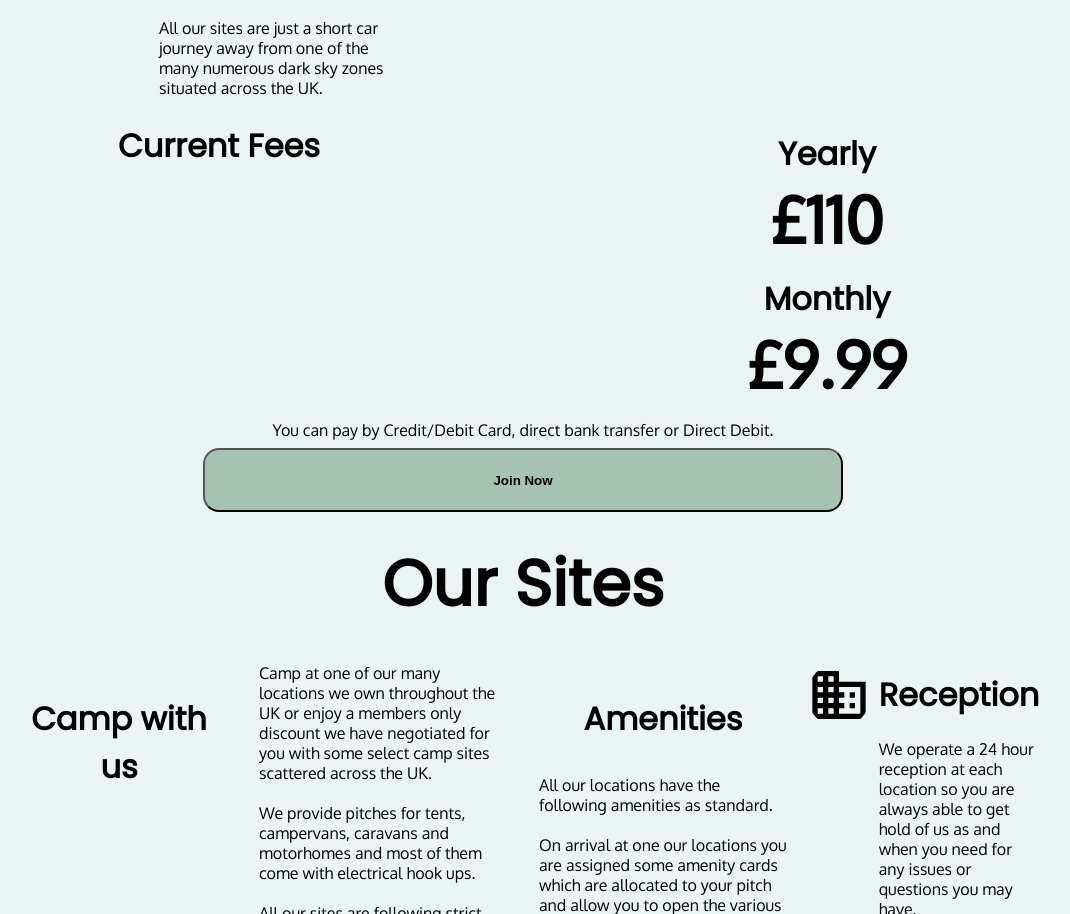
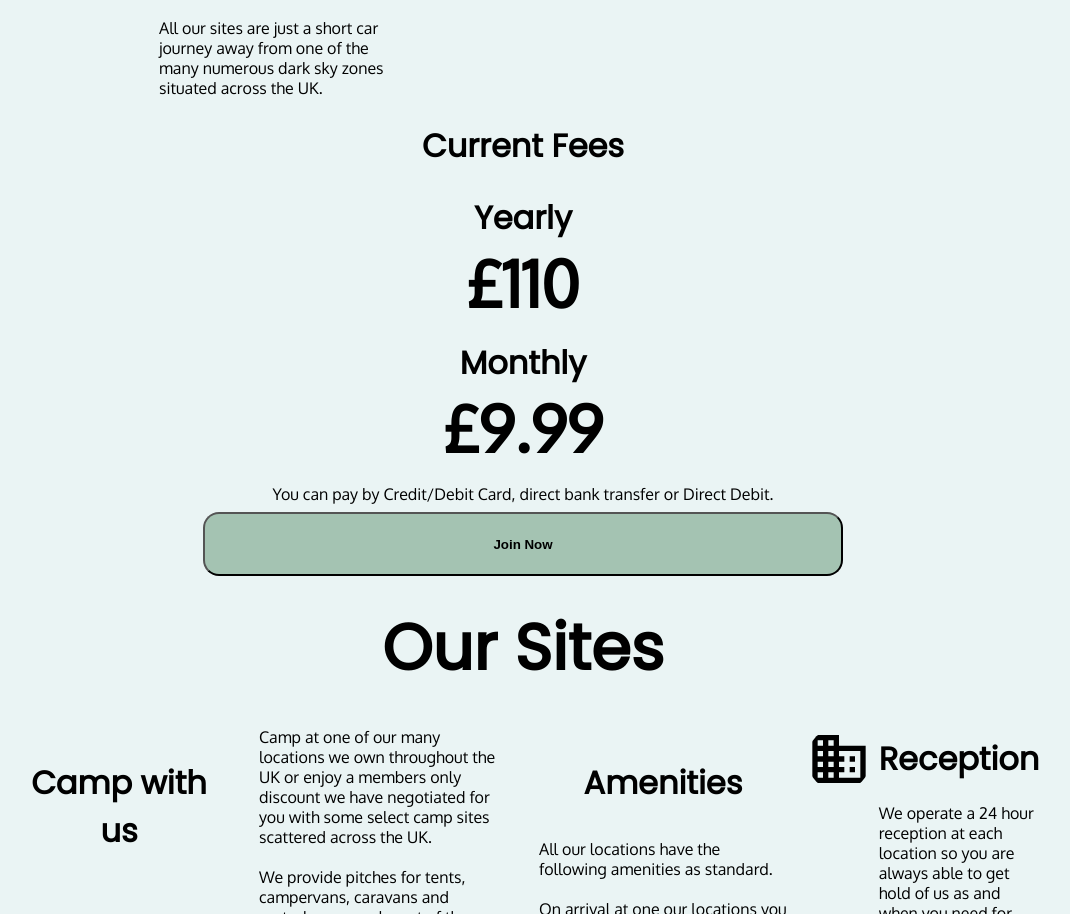
Before and after one commit to alittlebroken/adventureworks, a plain HTML site: page index.html in a window 1280 px wide. Shown: the part 4206-5120 px from the top of the page, without its empty margins (117-1187 px from the left). Drawn offline with Linux system fonts and the light colour scheme.

Commit message:
Fixed current fees heading position on page with flex-basis

```diff
--- a/resources/css/styles.css
+++ b/resources/css/styles.css
@@ -346,7 +346,7 @@ footer {
     max-width: 70rem;
   }
 
-  .row {
+  .row, {
     flex-direction: row;
     flex-wrap: wrap;
   }
@@ -380,6 +380,10 @@ footer {
     width: 100%;
   }
 
+  .fees-title {
+    flex-basis: 100%;
+  }
+
   .facility-info {
     width: 100%;
   }
@@ -387,4 +391,5 @@ footer {
   #member-benefits:nth-last-child(){
     width: 9vw;
   }
+
 }
```
